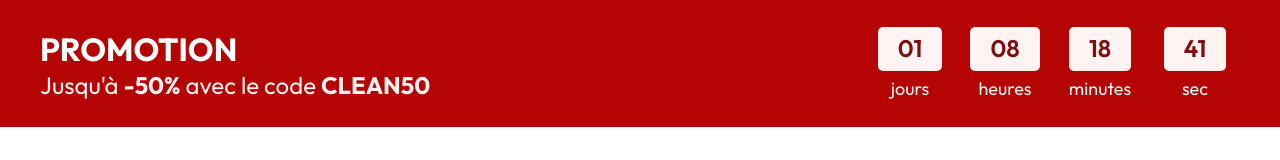
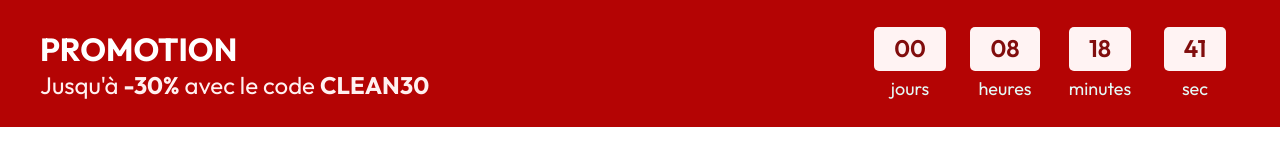
Before and after one commit to Ancyr-Academy/ancyr-academy, a Next.js app in the folder apps/web/: page / in a window 1280 px wide. Shown: the part 492-652 px from the top of the page. Built offline with nearby package versions, Linux system fonts and the light colour scheme.

Commit message:
task: bump prices

```diff
--- a/apps/web/src/modules/promotion/discount-hooks.ts
+++ b/apps/web/src/modules/promotion/discount-hooks.ts
@@ -21,7 +21,7 @@
   );
 };
 
-const totalSlots = 9;
+const totalSlots = 13;
 const discountStates = [
   {
     percentage: 0.3,
@@ -37,6 +37,11 @@
     percentage: 0.4,
     code: "CLEAN40",
     slots: [6, 8],
+  },
+  {
+    percentage: 0.6,
+    code: "CLEAN60",
+    slots: [10, 12],
   },
 ] as const;
 
```
